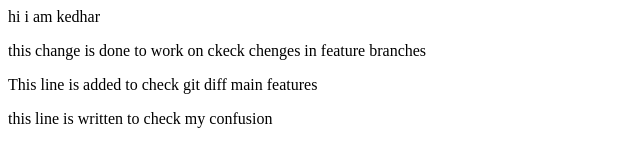
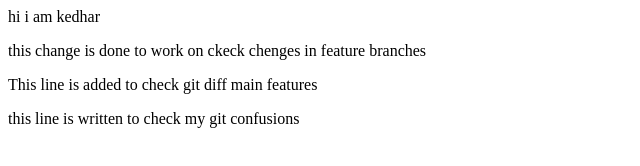
Before and after one commit to SWAYAMPAKULA-KEDHARNATH/Localrepo, a plain HTML site: page index.html in a window 1280 px wide. Shown: the full height of the page, 0-640 px from the left. Drawn offline with Linux system fonts and the light colour scheme.

Commit message:
resolving merge conflict

```diff
--- a/index.html
+++ b/index.html
@@ -8,6 +8,6 @@
     This line is added to check git diff main features
 </p>
 <p>
-    this line is written to check my confusion
+    this line is written to check my git confusions
 
 </p>
```
